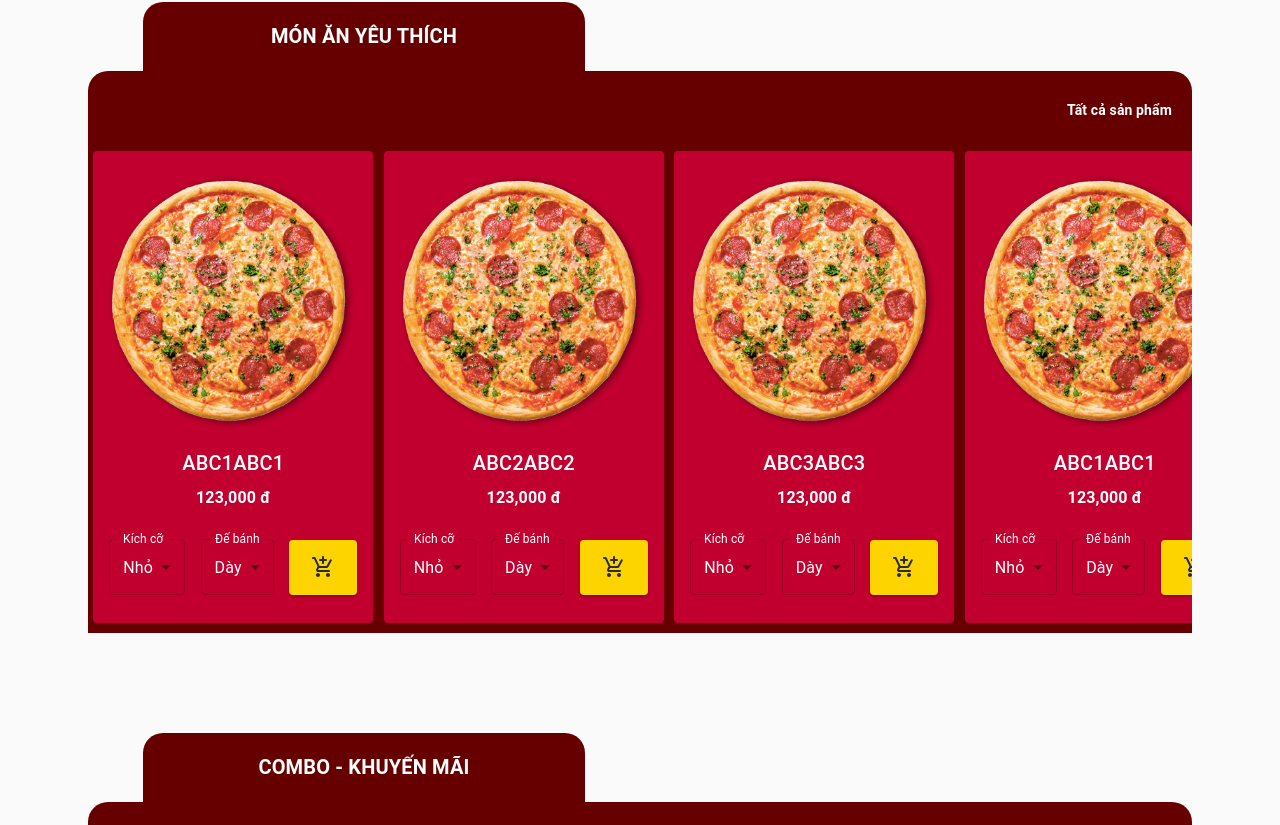
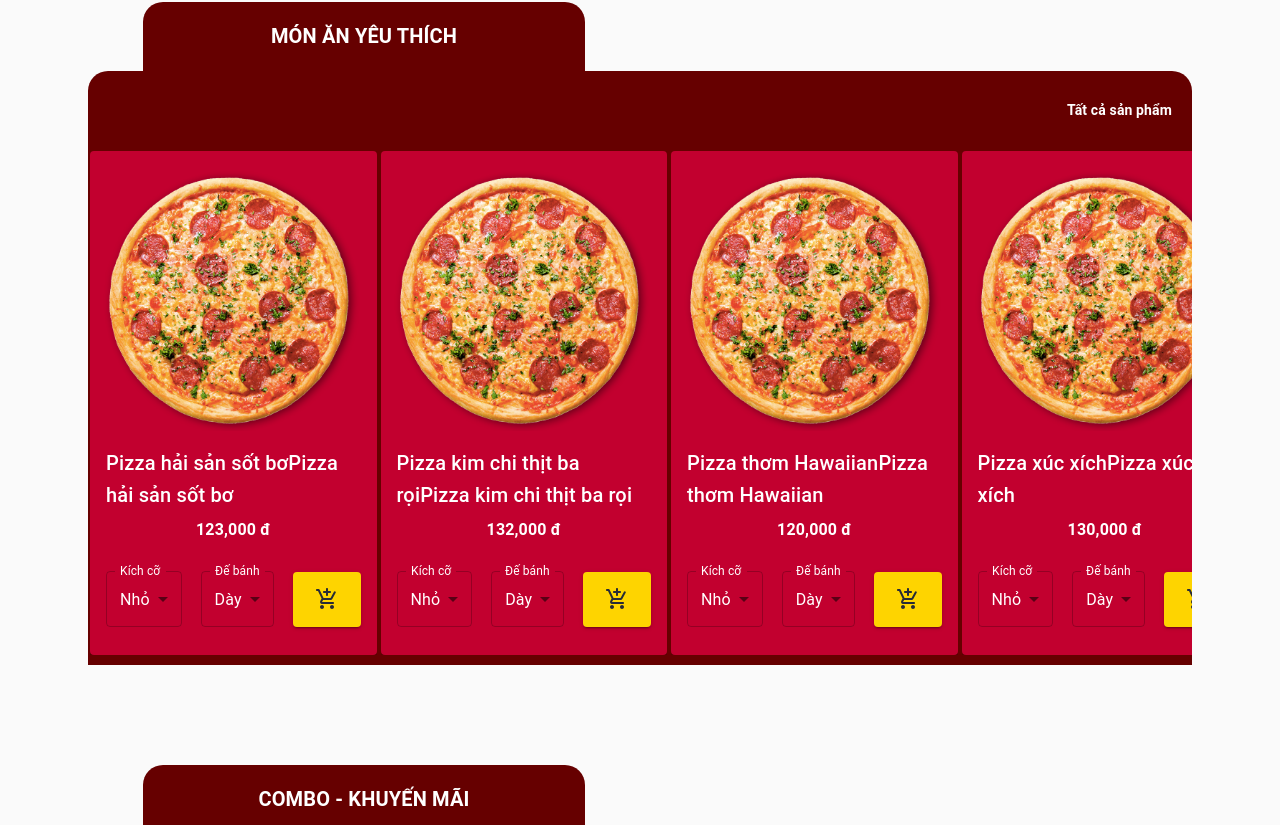
Before and after one commit to ndhungw/pizza-online, a React (Create React App) app: page / in a window 1280 px wide. Shown: the part 612-1437 px from the top of the page. Built offline with nearby package versions, Linux system fonts and the light colour scheme; a web font is replaced by a local one.

Commit message:
change real name and price for pizza list at menu and homepage also

```diff
--- a/src/pages/HomePage.js
+++ b/src/pages/HomePage.js
@@ -56,61 +56,45 @@ const combos = [
 ];
 const pizzas = [
   {
-    name: "ABC1",
+    name: "Pizza hải sản sốt bơ",
     price: "123",
   },
   {
-    name: "ABC2",
-    price: "123",
+    name: "Pizza kim chi thịt ba rọi",
+    price: "132",
   },
   {
-    name: "ABC3",
-    price: "123",
+    name: "Pizza thơm Hawaiian",
+    price: "120",
   },
   {
-    name: "ABC1",
-    price: "123",
+    name: "Pizza xúc xích",
+    price: "130",
   },
   {
-    name: "ABC2",
-    price: "123",
+    name: "Pizza phô mai Deluxe",
+    price: "120",
   },
   {
-    name: "ABC3",
-    price: "123",
-  },
-  {
-    name: "ABC1",
-    price: "123",
-  },
-  {
-    name: "ABC2",
-    price: "123",
-  },
-  {
-    name: "ABC3",
-    price: "123",
-  },
-  {
-    name: "ABC1",
-    price: "123",
+    name: "Pizza BBQ",
+    price: "135",
   },
 ];
 
 const useStyles = makeStyles((theme) => ({
   root: {
-    display: "flex"
+    display: "flex",
   },
   content: {
     flexGrow: 1,
-    overflow: "hidden"
+    overflow: "hidden",
   },
   appBarSpacer: theme.mixins.toolbar,
   container: {
     paddingTop: theme.spacing(6),
     paddingBottom: theme.spacing(4),
-    width: window.innerWidth*90/100,
-    marginHorizontal: window.innerWidth*10/100,
+    width: (window.innerWidth * 90) / 100,
+    marginHorizontal: (window.innerWidth * 10) / 100,
     flexDirection: "column",
   },
 }));
--- a/src/pages/Menu.js
+++ b/src/pages/Menu.js
@@ -18,36 +18,36 @@ const useStyles = makeStyles((theme) => ({
 
 const items = [
   {
-    name: "ABC1",
+    name: "Pizza hải sản sốt bơ",
     price: "123",
   },
   {
-    name: "ABC2",
-    price: "123",
+    name: "Pizza kim chi thịt ba rọi",
+    price: "132",
   },
   {
-    name: "ABC3",
-    price: "123",
+    name: "Pizza thơm Hawaiian",
+    price: "120",
   },
   {
-    name: "ABC1",
-    price: "123",
+    name: "Pizza xúc xích",
+    price: "130",
   },
   {
-    name: "ABC2",
-    price: "123",
+    name: "Pizza phô mai Deluxe",
+    price: "120",
   },
   {
-    name: "ABC3",
-    price: "123",
+    name: "Pizza BBQ",
+    price: "135",
   },
   {
-    name: "ABC1",
-    price: "123",
+    name: "Pizza khoai lang",
+    price: "135",
   },
   {
-    name: "ABC2",
-    price: "123",
+    name: "Pizza nấm chay",
+    price: "125",
   },
 ];
 
```
